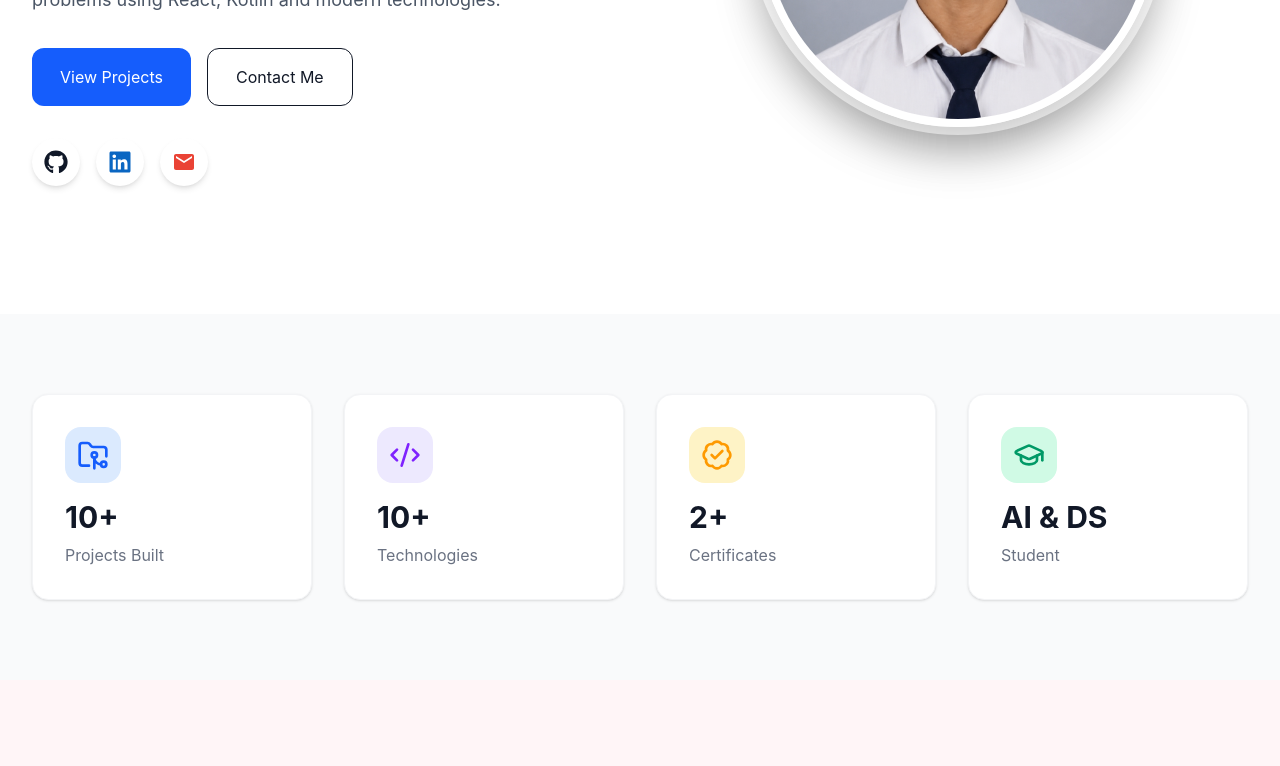
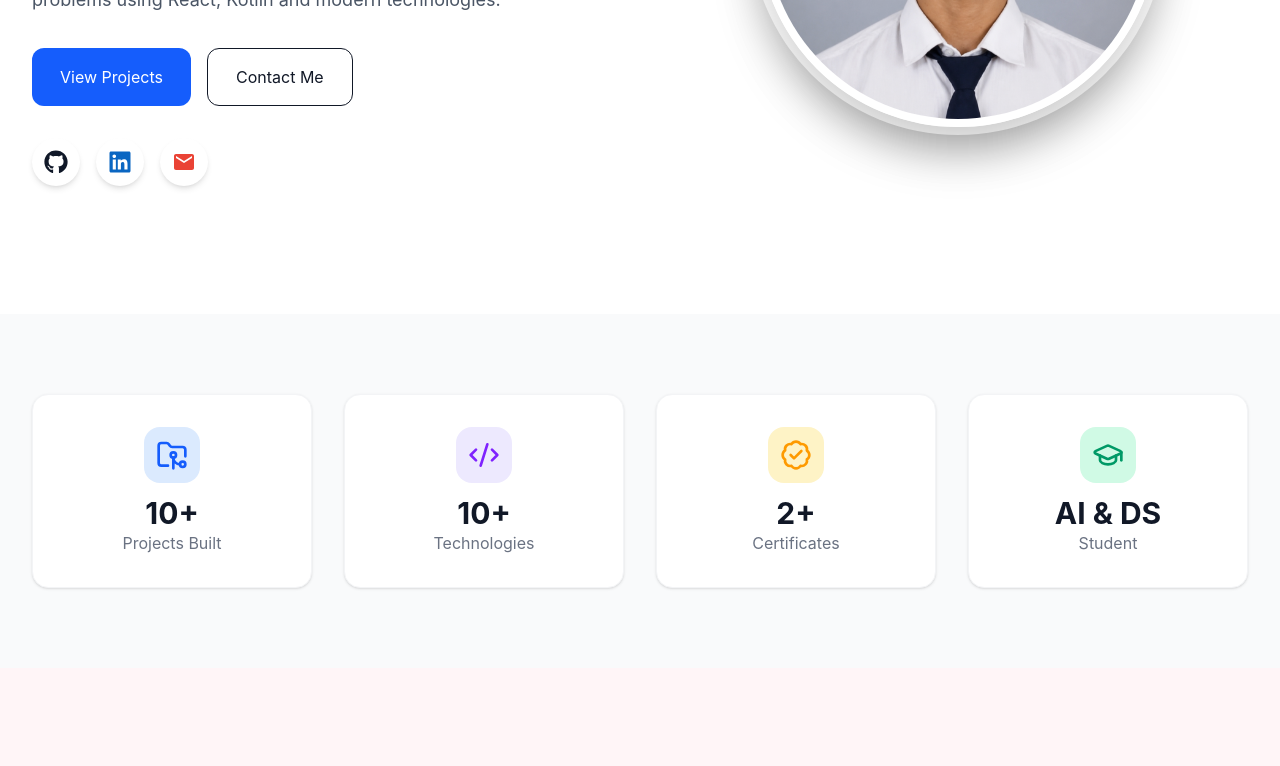
Before and after one commit to dhanasekar8363-lab/portfolio, a React app: page / in a window 1280 px wide. Shown: the part 460-1226 px from the top of the page. Built offline with nearby package versions, Linux system fonts and the light colour scheme; the HTML template or start-up script is replaced by a standard one.

Commit message:
latest changes

```diff
--- a/src/components/Stats.tsx
+++ b/src/components/Stats.tsx
@@ -54,19 +54,19 @@ export default function Stats() {
               whileInView={{ opacity: 1, y: 0 }}
               transition={{ delay: index * 0.15 }}
               viewport={{ once: true }}
-              className="bg-white rounded-2xl p-4 sm:p-6 lg:p-8 shadow-sm border border-gray-100 hover:shadow-lg transition-all duration-300 flex flex-row sm:flex-col items-center sm:items-start gap-4 sm:gap-0"
+              className="bg-white rounded-2xl p-4 sm:p-6 lg:p-8 shadow-sm border border-gray-100 hover:shadow-lg transition-all duration-300 flex flex-col items-center text-center gap-3"
             >
-              <div className="mb-0 sm:mb-4 shrink-0">
+              <div className="shrink-0">
                 {item.icon}
               </div>
 
               <div>
 
-              <h2 className="text-2xl sm:text-3xl font-bold whitespace-nowrap">
+              <h2 className="text-xl sm:text-2xl lg:text-3xl font-bold whitespace-nowrap">
                 {item.value}
               </h2>
 
-              <p className="text-gray-500 text-sm sm:text-base mt-1 sm:mt-2">
+              <p className="text-gray-500 text-xs sm:text-sm lg:text-base">
                 {item.title}
               </p>
 
```
